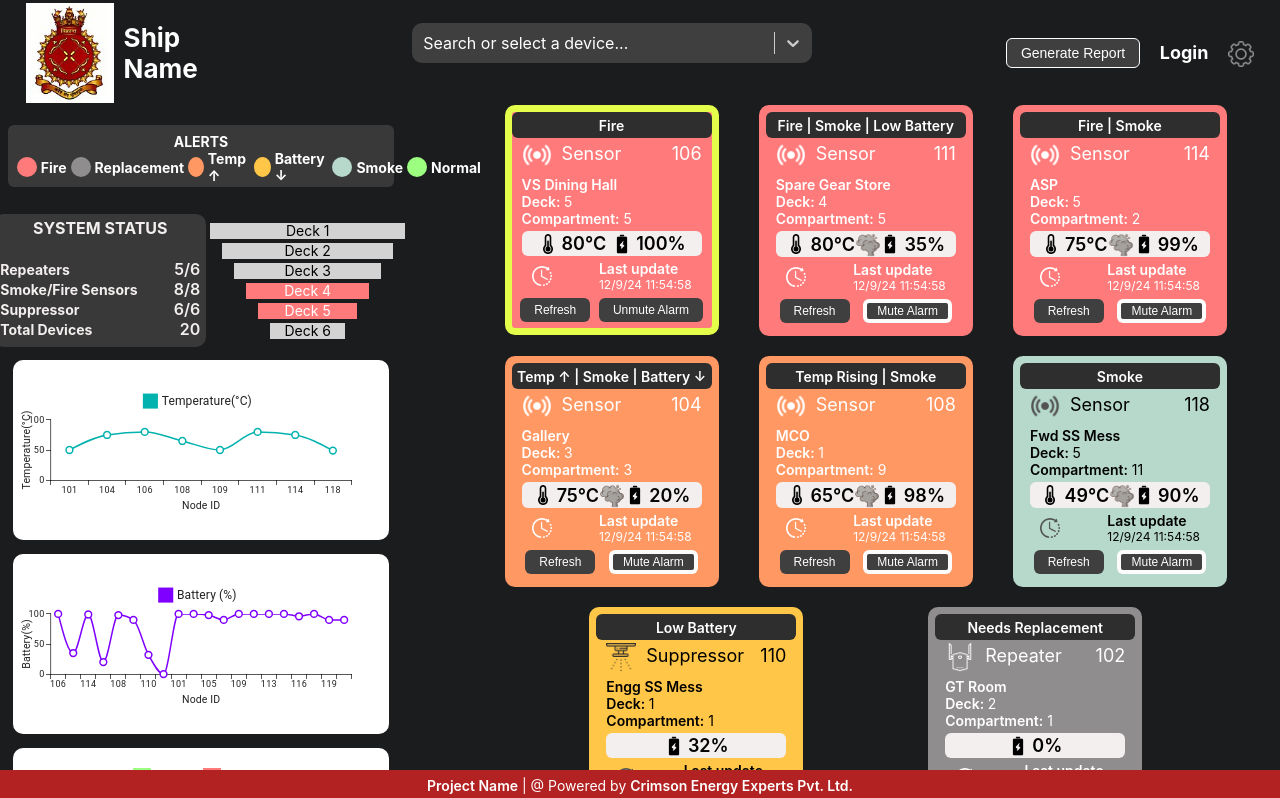
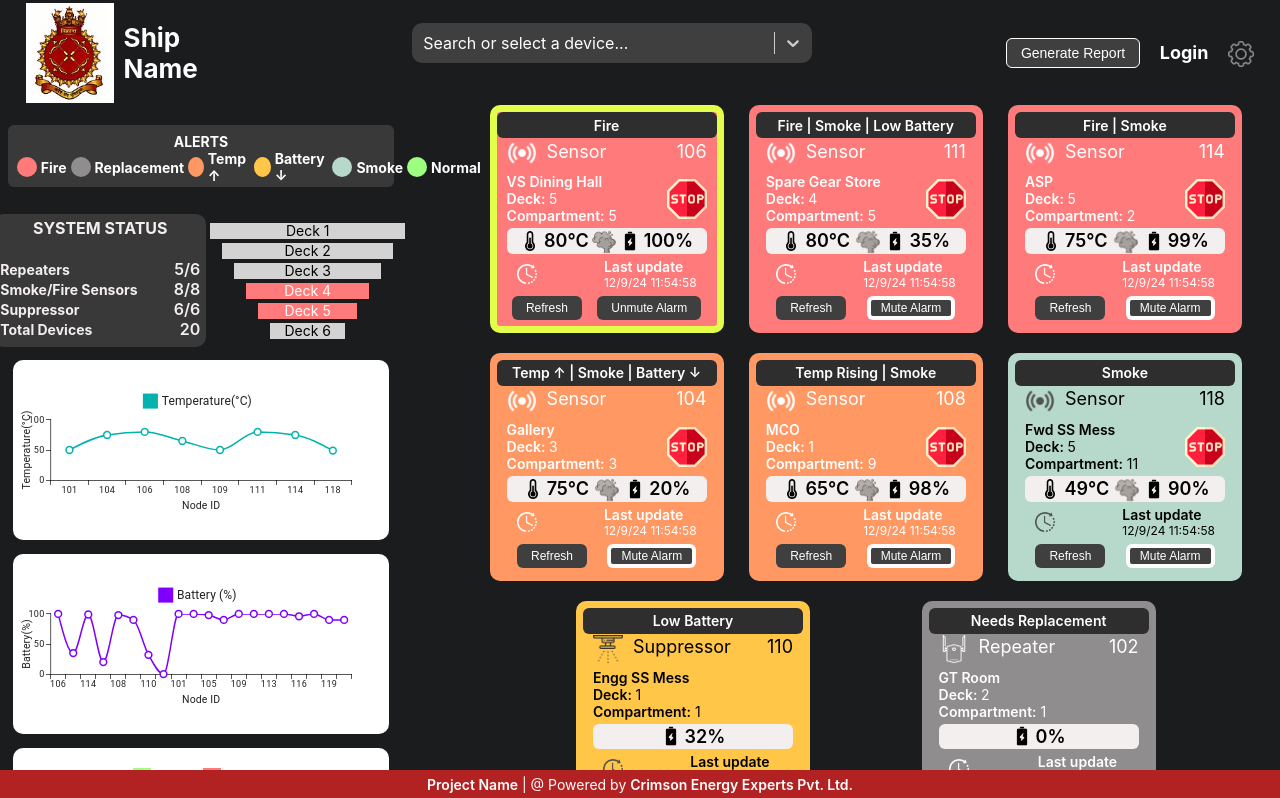
Before and after one commit to cee-diksha/fire_detection, a React (Create React App) app: page / in a window 1280 px wide. Shown: the top 798 px of the page. Built offline with nearby package versions, Linux system fonts and the light colour scheme.

Commit message:
supressor activation feature

```diff
--- a/src/comp-styles.css
+++ b/src/comp-styles.css
@@ -1,6 +1,6 @@
 .card-wrapper{
     height: auto;
-    width: 200px;
+    width: 220px;
     display: flex;
     flex-direction: column;
     background-color: #3F3F3F;
@@ -27,7 +27,7 @@
 
 .blinking-border {
     height: auto;
-    width: 200px;
+    width: 220px;
     display: flex;
     flex-direction: column;
     background-color: #3F3F3F;
@@ -433,6 +433,22 @@ tbody tr:hover {
     cursor: pointer;
 }
 
+.activate-suppressor{
+  animation: blink-suppressor-border 0.5s infinite;
+}
+
+@keyframes blink-suppressor-border {
+  0% {
+    border-color: red;
+  }
+  50% {
+    border-color: transparent;
+  }
+  100% {
+    border-color: red;
+  }
+}
+
   @keyframes blink-border {
     0% {
       border-color: #e4ff4b;
--- a/src/components/Card.js
+++ b/src/components/Card.js
@@ -1,4 +1,4 @@
-import React, { useEffect, useState } from 'react';
+import React, { useContext, useEffect, useState } from 'react';
 import "../comp-styles.css";
 import battery from "../assets/battery.png";
 import temperature from "../assets/temp.png";
@@ -12,17 +12,44 @@ import update from "../assets/update.png";
 import update2 from "../assets/update2.png";
 import smoke from "../assets/smoke.png";
 import StatusDisplay from '../utils/StatusDisplay';
+import stop from "../assets/stop.png"
+import {MainContext} from "../context/MainContext"
 
+const handleRefresh = (event) => {
+  event.preventDefault();
+  event.stopPropagation();
+};
+
+const activateSuppressor = (event, setSuppressorStatus, nodeData, setDeviceInfo, deviceInfo) => {
+  handleRefresh(event)
+  setSuppressorStatus(true)
+  const filteredSuppressor = deviceInfo.filter(item => (item.node_type === "suppressor" && (item.deck === nodeData.deck && item.compartment === nodeData.compartment)))
+  console.log(filteredSuppressor, "filteredSuppressor", nodeData, deviceInfo)
+   if (filteredSuppressor.length > 0) {
+    setDeviceInfo(prev =>
+      prev.map(item => {
+        if (item.node_id === filteredSuppressor[0].node_id) {
+          return { ...item, triggeringDevice: true };
+        }
+        return item;
+      })
+    );
+  }
+};
+
+const SuppressorBtn = ({nodeData}) => {
+  const {setSuppressorStatus, setDeviceInfo, deviceInfo} = useContext(MainContext)
+
+  return(
+    <img src={stop} alt="stop" style={{height: '40px', width: '40px', marginTop: "-12px", marginRight: "10px"}} onClick={(event) => activateSuppressor(event, setSuppressorStatus, nodeData, setDeviceInfo, deviceInfo)}/>
+  )
+}
 
 const Card = ({ item }) => {
   const { status, node_type, node_name, node_id, battery_percentage, temp, last_update, isDeleted, deck, compartment } = item;
 
   const [isAlarmMuted, setIsAlarmMuted] = useState(false);
-
-  const handleRefresh = (event) => {
-    event.preventDefault();
-    event.stopPropagation();
-  };
+  const whiteLogo = status.includes("danger") || status.includes("orange") || status.includes("deleted")
 
   const handleMuteAlarm = (event) => {
     console.log(isAlarmMuted, "isAlarmMuted")
@@ -54,27 +81,29 @@ console.log(status.includes("success"), "status check", isAlarmMuted)
         <p id="sensor-name">
           <img src={
           node_type === "sensor" ?
-            (status.includes("danger") || status.includes("orange") || status.includes("deleted") ? sensor : sensor2) :
+            (whiteLogo ? sensor : sensor2) :
           node_type === "repeater" ?
-            (status.includes("danger") || status.includes("orange") || status.includes("deleted") ? repeater : repeater2) :
+            (whiteLogo ? repeater : repeater2) :
           node_type === "suppressor" ?
-      (status.includes("danger") || status.includes("orange") || status.includes("deleted") ? suppression : suppression2) : null} alt="sensor-logo" style={{ height: "30px", marginTop: "4px", marginRight: "10px" }} />
+            (whiteLogo ? suppression : suppression2) : null} alt="sensor-logo" style={{ height: "30px", marginTop: "4px", marginRight: "10px" }} />
           {node_type}
         </p>
         <p>{node_id}</p>
       </div>
-      <div className="segment" id="node-location">
-        <div style={{ fontWeight: "600" }}>{node_name}</div>
-        <div><span style={{ fontWeight: "600" }}>Deck: </span>{deck}</div>
-        <div><span style={{ fontWeight: "600"}}>Compartment:</span> {compartment}</div>
-
+      <div style={{display: 'flex', justifyContent: "space-between", alignItems: "center"}}>
+        <div className="segment" id="node-location">
+          <div style={{ fontWeight: "600" }}>{node_name}</div>
+          <div><span style={{ fontWeight: "600" }}>Deck: </span>{deck}</div>
+          <div><span style={{ fontWeight: "600"}}>Compartment:</span> {compartment}</div>
+        </div>
+        {node_type === "sensor" && <SuppressorBtn nodeData = {item} />}
       </div>
       <div className="segment" id="temp-battery">
         {temp && <div className= {(status.includes("danger") || status.includes("orange")) ? "dangertext" : ((status.includes("danger") || status.includes("orange")) && status.includes("yellow")) ? "dangertext" : "normaltext"}>
           <img src={temperature} alt="temperature-logo" style={{ height: "20px", marginRight: "4px" }} />
           {temp}°C
         </div>}
-        {status.includes("smoke") && <img src={smoke} alt="smoke" style={{ height: "24px", marginTop: "2px"}} className='smoke-img'/>}
+        {node_type === "sensor" ? status.includes("smoke") ? <img src={smoke} alt="smoke" style={{ height: "24px", marginTop: "2px"}} className='smoke-img'/> : <img src={smoke} alt="smoke" style={{ height: "24px", marginTop: "2px"}} /> : null}
         <div className= {(status.includes("yellow")) ? "dangertext" : "normaltext"}>
           <img src={battery} alt="battery-logo" style={{ height: "20px", marginRight: "4px" }} />
           {battery_percentage}%
--- a/src/components/SettingsTable.js
+++ b/src/components/SettingsTable.js
@@ -77,7 +77,7 @@ const SettingsTable = () => {
                             <th>3 Axis</th>
                             <th>Location</th>
                             <th>Temp Setpoint</th>
-                            <th>Sensor</th>
+                            <th>Fire/Smoke Sensor</th>
                             <th>Suppressor</th>
                             <th>Deck No.</th>
                             <th>Comp. No.</th>
--- a/src/context/MainContext.js
+++ b/src/context/MainContext.js
@@ -9,6 +9,8 @@ const MainContextProvider = (props) => {
     const [isLogin, setIsLogin] = useState(false)
     const [filteredDeckInfo, setfilteredDeckInfo] = useState(null)
     const [deletedDevices, setDeletedDevices] = useState([])
+    const [suppressorStatus, setSuppressorStatus] = useState(false)
+    const [activeSuppressors, setActiveSuppressors] = useState([])
 
     useEffect(() => {
         const deletedDevice = 102
@@ -35,7 +37,11 @@ const MainContextProvider = (props) => {
             filteredDeckInfo,
             setfilteredDeckInfo,
             deletedDevices,
-            setDeletedDevices
+            setDeletedDevices,
+            suppressorStatus,
+            setSuppressorStatus,
+            activeSuppressors,
+            setActiveSuppressors
         }}>
             {props.children}
         </MainContext.Provider>
--- a/src/pages/Dashboard.js
+++ b/src/pages/Dashboard.js
@@ -18,7 +18,7 @@ import { reduceDeckData } from '../utils/reduceDeckData'
 import { ExportPdfButton } from '../utils/ExportPdfButton'
 
 const Dashboard = () => {
-    const {deviceInfo, isLogin, deckData, filteredDeckInfo, setfilteredDeckInfo} = useContext(MainContext)
+    const {deviceInfo, isLogin, deckData, filteredDeckInfo, setfilteredDeckInfo, suppressorStatus, activeSuppressors, setActiveSuppressors} = useContext(MainContext)
     const [cardData, setCardData] = useState(deviceInfo)
 
     useEffect(() => {
@@ -26,6 +26,8 @@ const Dashboard = () => {
         setfilteredDeckInfo(filteredDeckInfo);
         console.log("filteredDeckInfo", filteredDeckInfo)
         setCardData(cardData);
+        setActiveSuppressors(deviceInfo.filter(item => item.triggeringDevice === true))
+
       }, [deckData, deviceInfo]);
 
   return (
@@ -96,8 +98,14 @@ const Dashboard = () => {
                     </Link>
                     );
                 })}
-
                 </div>
+                    {suppressorStatus && <div className='suppressor-status'>
+                        {activeSuppressors.map(item => {
+                            return (
+                               <></>
+                            )
+                        })}
+                    </div>}
                     {filteredDeckInfo !== null && filteredDeckInfo.length > 0 && <div className='deck-display-grid'>
                     {filteredDeckInfo.map((item, index) => {
                     return (
--- a/src/styles.css
+++ b/src/styles.css
@@ -493,3 +493,9 @@ input {
     align-items: center;
     justify-content: space-evenly;
   }
+
+  .suppressor-status{
+    display: flex;
+    align-items: center;
+    justify-content: space-evenly;
+  }
```
Also changed, not shown: src/assets/info.js (+5 -7 lines), src/assets/stop.png (added).
